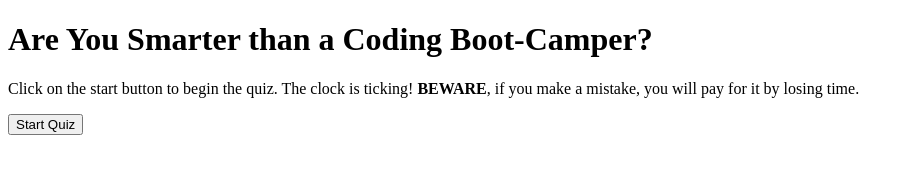
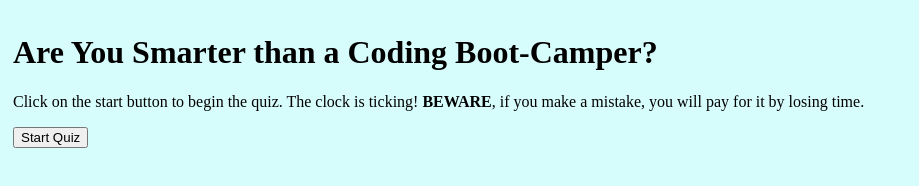
Before and after one commit to lauragupta/code-quiz, a plain HTML site: page index.html in a window 1280 px wide. Shown: the whole page, without its empty margins (0-919 px from the left). Drawn offline with Linux system fonts and the light colour scheme.

Commit message:
add and link css with test background color to test that it's linked.

```diff
--- /dev/null
+++ b/assets/css/style.css
@@ -0,0 +1,4 @@
+body {
+    background-color: rgb(215, 252, 252);
+    padding: 5px;
+}
--- a/index.html
+++ b/index.html
@@ -5,6 +5,7 @@
     <meta http-equiv="X-UA-Compatible" content="IE=edge">
     <meta name="viewport" content="width=device-width, initial-scale=1.0">
     <title>Code Quiz</title>
+    <link rel="stylesheet" href="assets/css/style.css">
 </head>
 <body>
     <h1>Are You Smarter than a Coding Boot-Camper?</h1>
```
